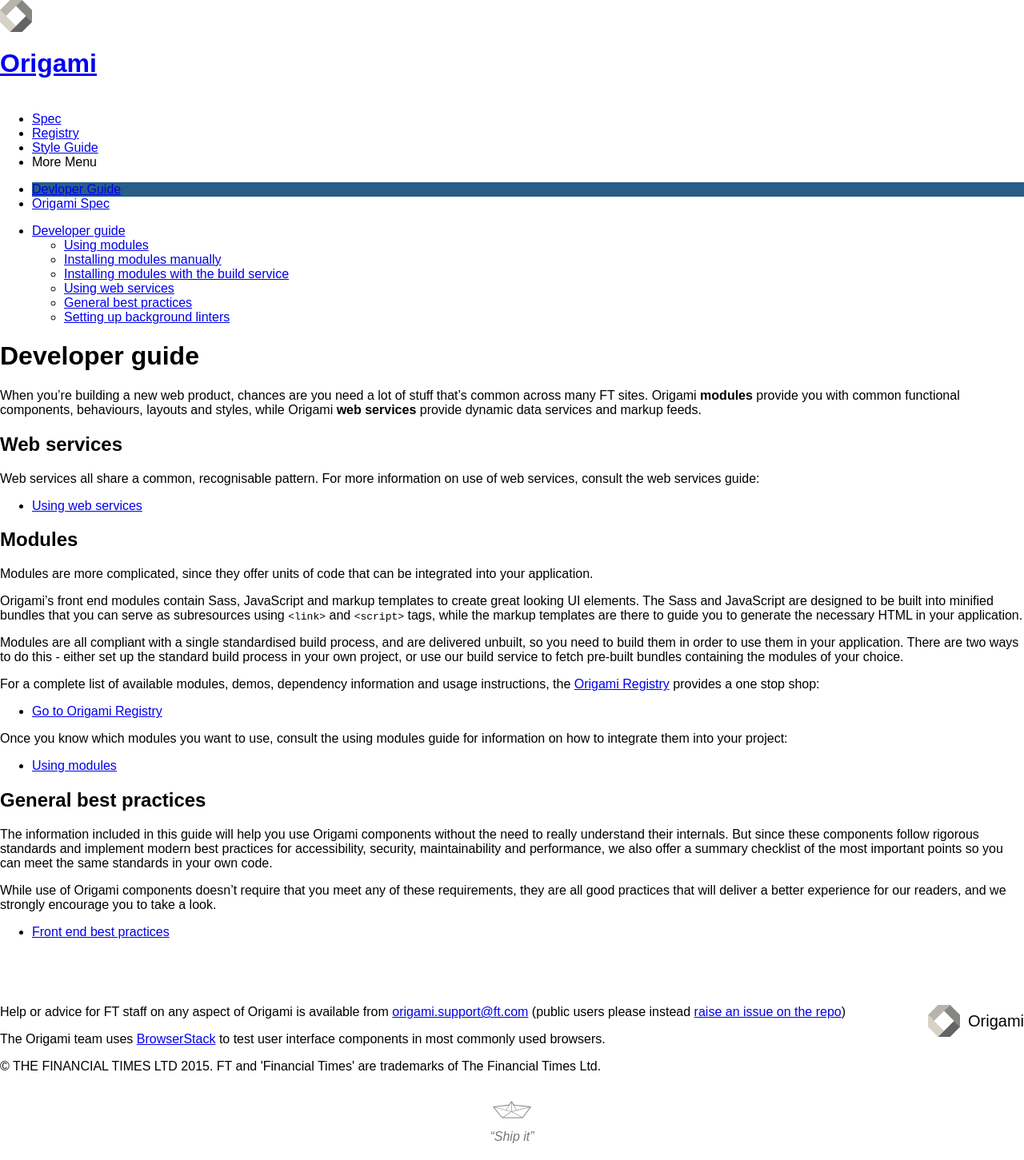
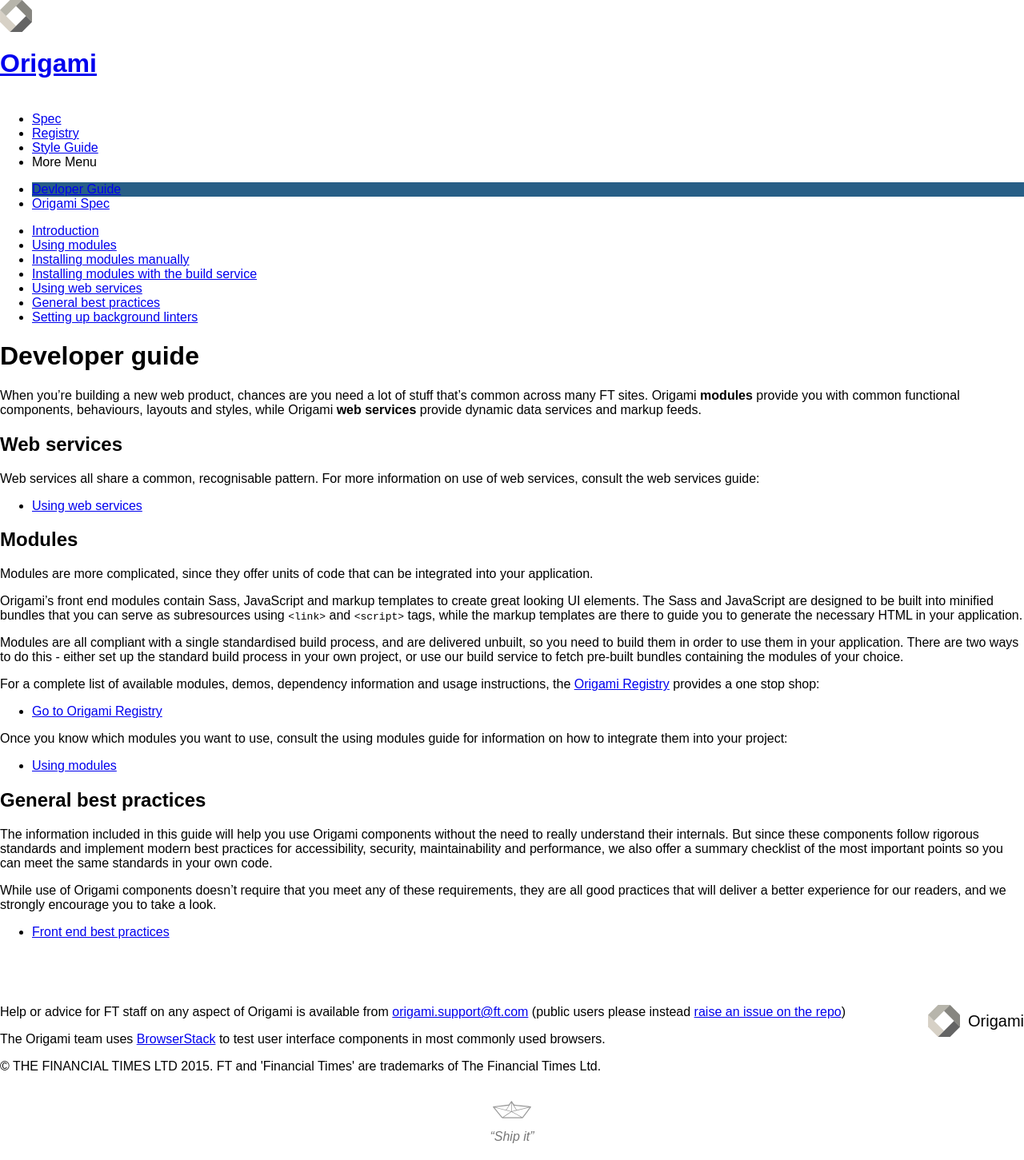
Before and after one commit to Financial-Times/ft-origami, a Jekyll site: the page built from docs/developer-guide/index.md, in a window 1280 px wide. Shown: the whole page at 80% size. Built offline with Jekyll 4.4.1, drawn with Linux system fonts in a browser that asks for light colours; nearby versions of some CDN libraries; comment, search, counter and statistics services are not loaded; a style sheet for code colours, icons or effects is not loaded.

Commit message:
Reduce perceived level of indentation in dev-guide

```diff
--- a/_layouts/default.html
+++ b/_layouts/default.html
@@ -8,10 +8,9 @@
 			<div class="o-techdocs-sidebar">
 				<ul class="o-techdocs-nav">
 					{% if page.site_section == 'developer-guide' %}
-					<li {% if page.title == 'Developer guide' %} aria-expanded="true" aria-selected="true"{% endif %}>
-						<a href="{{ site.baseurl }}/docs/developer-guide/">Developer guide</a>
-						{% if page.section == 'Developer guide' %}
-						<ul class="o-techdocs-nav o-techdocs-nav--sub">
+						<li{% if page.title == 'Developer guide' %} aria-selected="true"{% endif %}>
+							<a href="{{ site.baseurl }}/docs/developer-guide/">Introduction</a>
+						</li>
 						<li{% if page.title == 'Using modules' %} aria-selected="true"{% endif %}>
 							<a href="{{ site.baseurl }}/docs/developer-guide/using-modules/">Using modules</a>
 						</li>
@@ -29,9 +28,6 @@
 						</li>
 						<li{% if page.title == 'Setting up background linters' %} aria-selected="true"{% endif %}>
 							<a href="{{ site.baseurl }}/docs/developer-guide/background-linters/">Setting up background linters</a>
-							</li>
-						</ul>
-						{% endif %}
 						</li>
 					{% endif %}
 					{% if page.site_section == 'about-origami' %}
```
Lines whose indentation alone changed are shown as unchanged.
